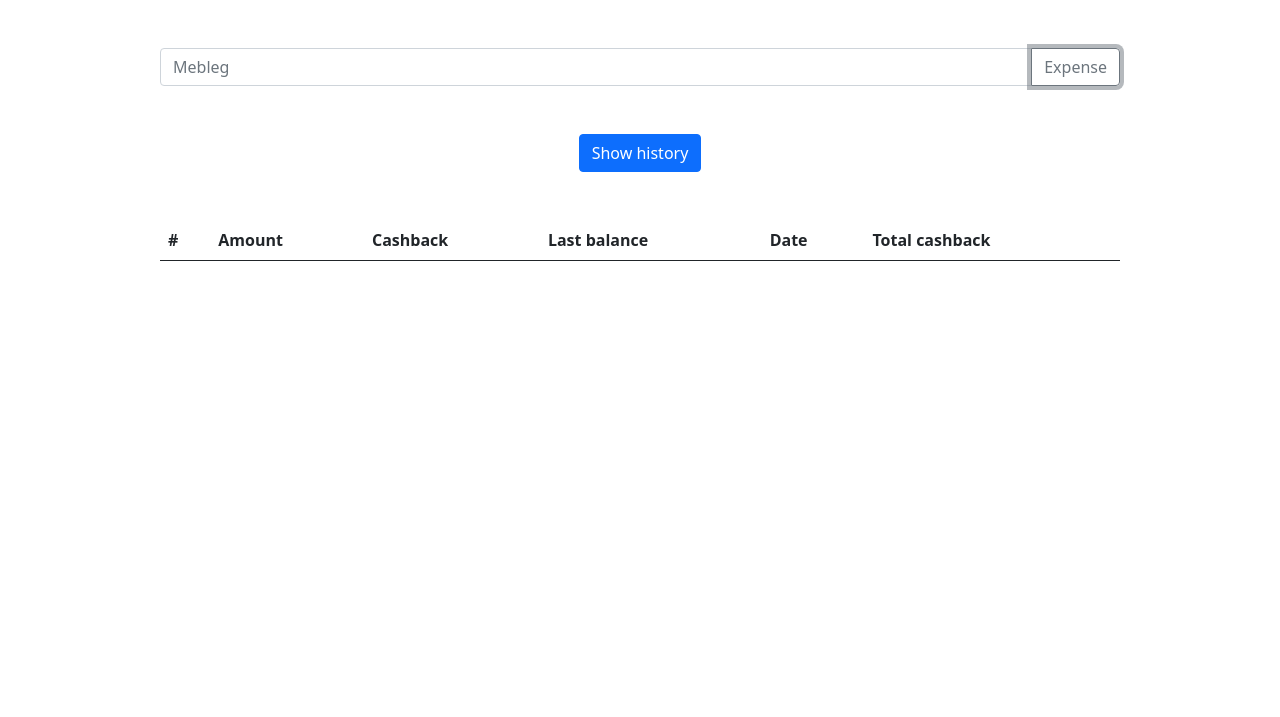
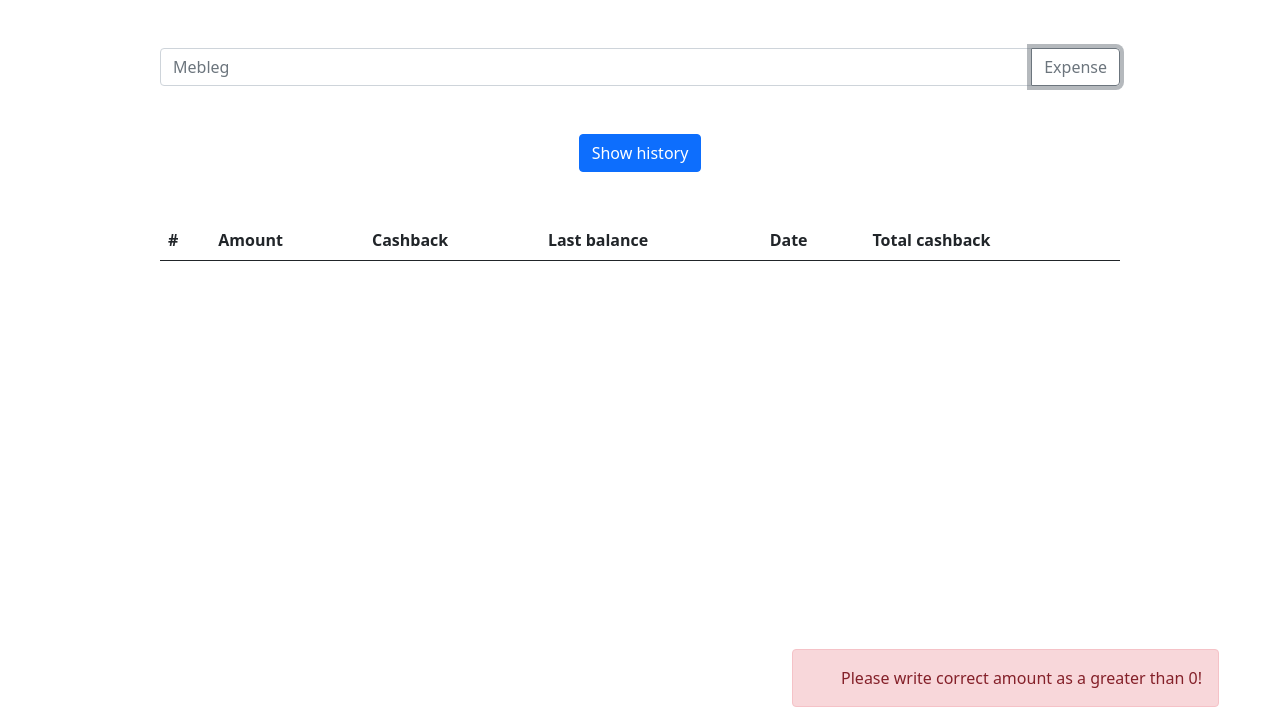
Before and after one commit to nurlanahaydarli/calcCashback, a plain HTML site: page index.html in a window 1280 px wide. Both pictures are taken after a click on the button "Expense". Drawn offline with nearby package versions, Linux system fonts and the light colour scheme.

Commit message:
add alert

```diff
--- a/expense.js
+++ b/expense.js
@@ -2,6 +2,7 @@ let expense_amount = document.getElementById("expense_amount")
 let expense_btn = document.getElementById("expense_btn")
 let show_history = document.getElementById("show_history")
 let history_table = document.getElementById("history_table")
+let alert_box = document.getElementById("alert")
 
 
 let personBalance = {
@@ -10,6 +11,10 @@ let personBalance = {
     cashback: 0,
     cashBackHistory: [],
     calcCash: function (amount) {
+        if (amount <= 0 || !amount) {
+            show_dangerAlert()
+            return
+        }
         let new_cashback = amount * 3 / 100;
         this.cashback = this.cashback + new_cashback
         this.balance = this.balance - amount;
@@ -17,10 +22,12 @@ let personBalance = {
             date: new Date(),
             cashback: new_cashback,
             new_balance: this.balance,
-            total_cashback: parseFloat(this.cashback,2),
+            total_cashback: parseFloat(this.cashback, 2),
             amount: amount
         }
+        alert_box.innerHTML = ""
         this.cashBackHistory.push(history_element)
+
     },
     showCashbackList: function () {
         return this.cashBackHistory
@@ -49,3 +56,14 @@ show_history.addEventListener("click", function () {
     }).join('')
     return history_table.innerHTML = new_content
 })
+
+function show_dangerAlert() {
+    return alert_box.innerHTML = `
+       <div class="alert alert-danger d-flex align-items-center" role="alert">
+          <svg class="bi flex-shrink-0 me-2" width="24" height="24" role="img" aria-label="Danger:"><use xlink:href="#exclamation-triangle-fill"/></svg>
+          <div>
+            Please write correct amount as a greater than 0!
+          </div>
+       </div>
+    `
+}
--- a/index.html
+++ b/index.html
@@ -9,10 +9,19 @@
           integrity="sha384-EVSTQN3/azprG1Anm3QDgpJLIm9Nao0Yz1ztcQTwFspd3yD65VohhpuuCOmLASjC" crossorigin="anonymous">
     <title>Document</title>
 </head>
+<style>
+    .alert{
+        position: absolute;
+        bottom: 30px;
+        right: 30px;
+        width: max-content;
+        z-index: 1;
+    }
+</style>
 <body>
 
 <!--<p data-name="John" data-age="34" data-job="developer">UserInfo</p>-->
-
+<div class="alert" id="alert"></div>
 <div class="w-75 my-5 mx-auto">
     <div class="input-group mb-3">
         <input type="text" class="form-control" id="expense_amount" placeholder="Mebleg">
```
